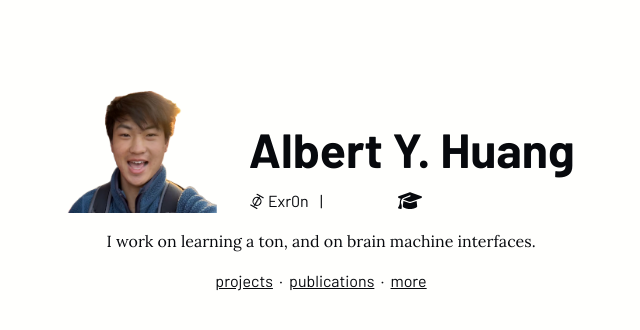
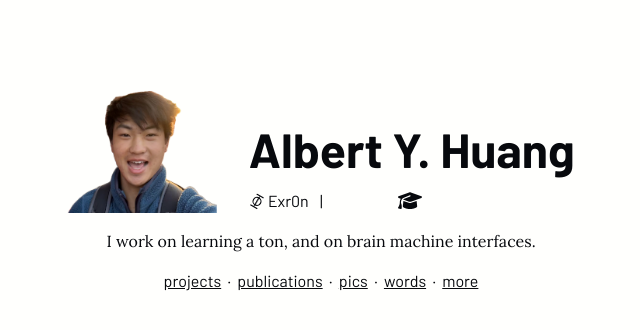
Before and after one commit to Exr0n/w5bsite, a SvelteKit app: page / in a window 1280 px wide. Shown: the top 330 px of the page, without its empty margins (319-959 px from the left). Built offline with nearby package versions, Linux system fonts and the light colour scheme; some icons are missing.

Commit message:
nah keep it simple

```diff
--- a/src/lib/components/sep.svelte
+++ b/src/lib/components/sep.svelte
@@ -1,6 +1,8 @@
 <script>
-	let { type="." } = $props();
+	let data = $props();
+    let type = $state(data.type || ".");
     if (type == '.') type = "·";
     if (type == '>') type = "›";
+    const cls = data.class;
 </script>
-<span class="select-none font-sans">&nbsp;{type}&nbsp;</span>
+<span class={"select-none font-sans " + cls} style={data.style}>&nbsp;{type}&nbsp;</span>
--- a/src/routes/+page.svelte
+++ b/src/routes/+page.svelte
@@ -48,17 +48,22 @@
 </p>
 <div class="w-full flex justify-center space-x-2 font-sans">
     <div class="max-w-max relative">
-        <a href="/projects">projects</a> <!-- todo: make projects page -->
-        <Sep />
-        <a href={GOOGLE_SCHOLAR_LINK}>publications</a>  <!-- todo: someday make a research interests page -->
-        <Sep />
-        <a onclick={() => { show_more = true; }} role="button">more</a>
+        <a   class="animate -in fill-mode-both fade-in delay-[50ms]" href="/projects">projects</a> <!-- todo: make projects page -->
+        <Sep class="animate -in fill-mode-both fade-in delay-75"/>
+        <a   class="animate -in fill-mode-both fade-in delay-100" href={GOOGLE_SCHOLAR_LINK}>publications</a>  <!-- todo: someday make a research interests page -->
+        <Sep class="animate -in fill-mode-both fade-in" style="transition-delay: 125ms; animation-delay: 125ms;"/>
+        <a   class="animate -in fill-mode-both fade-in delay-150" href="/pictoors">pics</a>
+        <Sep class="animate -in fill-mode-both fade-in" style="transition-delay: 175ms; animation-delay: 175ms;"/>
+        <a   class="animate -in fill-mode-both fade-in delay-200" href="/writing">words</a>
+        <Sep class="animate -in fill-mode-both fade-in" style="transition-delay: 225ms; animation-delay: 225ms;"/>
+        <a   class="animate -in fill-mode-both fade-in" style="transition-delay: 250ms; animation-delay: 250ms;" href="/wilderness">more</a>
+        <!-- <a onclick={() => { show_more = true; }} role="button">more</a>
         {#if show_more}
         <div class="absolute flex flex-col right-0 top-6 text-right">
             <a class="animate-in animate-in-from-top-1 fill-mode-both fade-in" href="/pictoors">pictoors</a>
             <a class="animate-in animate-in-from-top-1 fill-mode-both delay-[50ms] fade-in" href="/writing">writing</a>
             <a class="animate-in animate-in-from-top-1 fill-mode-both delay-[100ms] fade-in" href="/wilderness">wild</a>
         </div>
-        {/if}
+        {/if} -->
     </div>
 </div>
```
